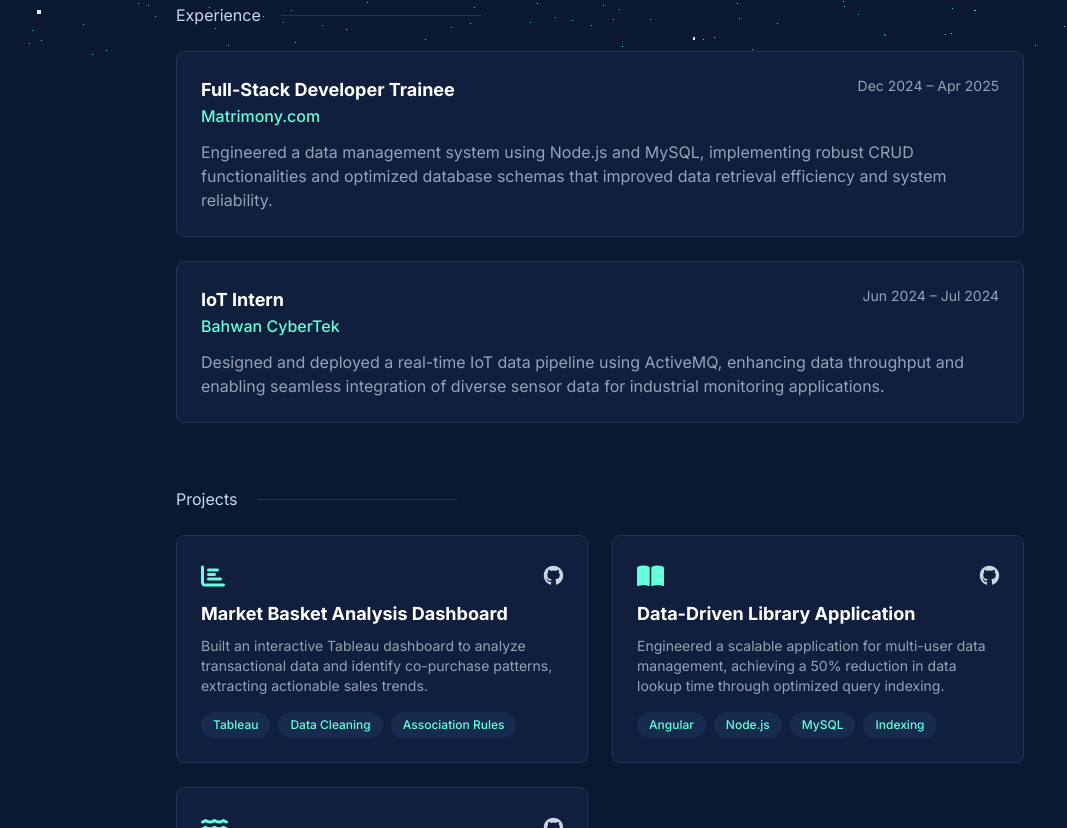
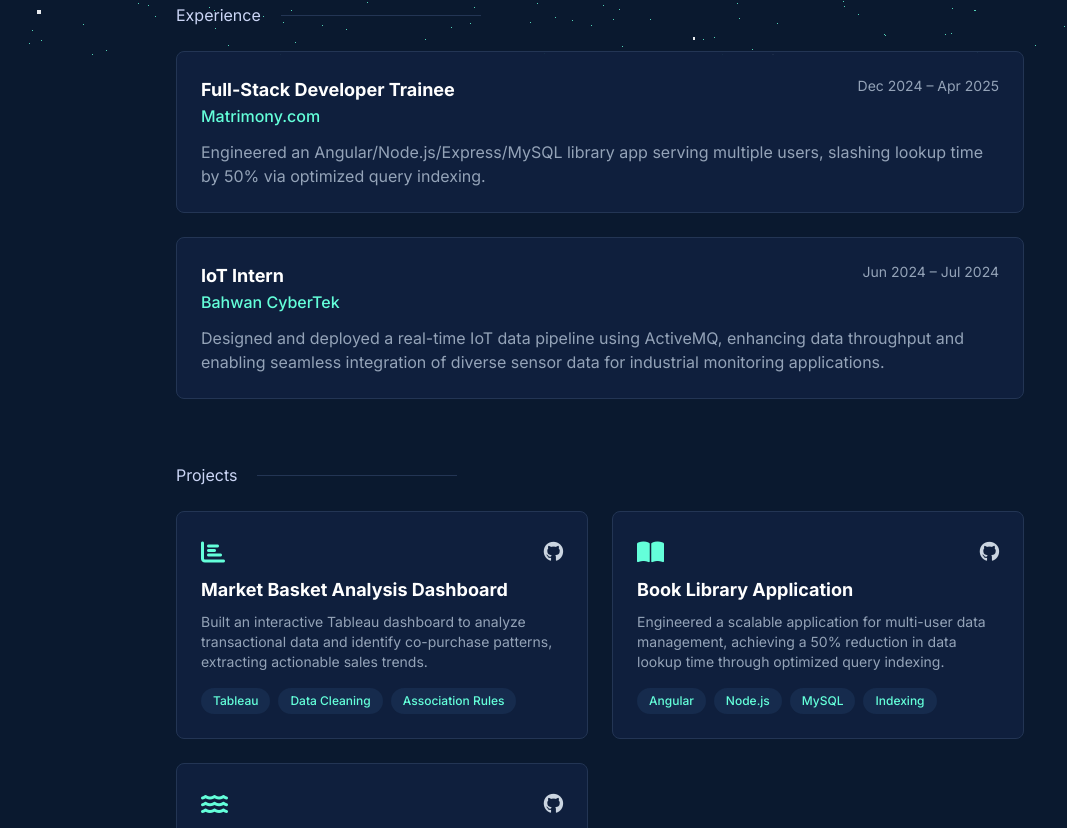
Before and after one commit to Abijithsv/My-Portflio, a plain HTML site: page index.html in a window 1280 px wide. Shown: the part 745-1573 px from the top of the page, without its empty margins (40-1107 px from the left). Drawn offline with nearby package versions, Linux system fonts and the light colour scheme.

Commit message:
Update index.html

```diff
--- a/index.html
+++ b/index.html
@@ -191,7 +191,8 @@
                             <p class="text-sm text-slate-400">Dec 2024 – Apr 2025</p>
                         </div>
                         <p class="highlight font-medium">Matrimony.com</p>
-                        <p class="mt-3 text-slate-400">Engineered a data management system using Node.js and MySQL, implementing robust CRUD functionalities and optimized database schemas that improved data retrieval efficiency and system reliability.</p>
+                        <p class="mt-3 text-slate-400">Engineered an Angular/Node.js/Express/MySQL library app serving multiple users, slashing lookup
+time by 50% via optimized query indexing.</p>
                     </div>
                     <div class="section-card">
                         <div class="flex justify-between items-start">
@@ -231,7 +232,7 @@
                                 <i class="fas fa-book-open text-2xl highlight"></i>
                                 <a href="https://github.com/Abijithsv/Online_Book_Library.git" target="_blank" class="link-hover text-slate-300 text-xl"><i class="fab fa-github"></i></a>
                             </div>
-                            <h3 class="font-bold text-lg text-white mb-2">Data-Driven Library Application</h3>
+                            <h3 class="font-bold text-lg text-white mb-2">Book Library Application</h3>
                             <p class="text-slate-400 text-sm">Engineered a scalable application for multi-user data management, achieving a 50% reduction in data lookup time through optimized query indexing.</p>
                         </div>
                         <div class="flex flex-wrap gap-2 mt-4">
```
